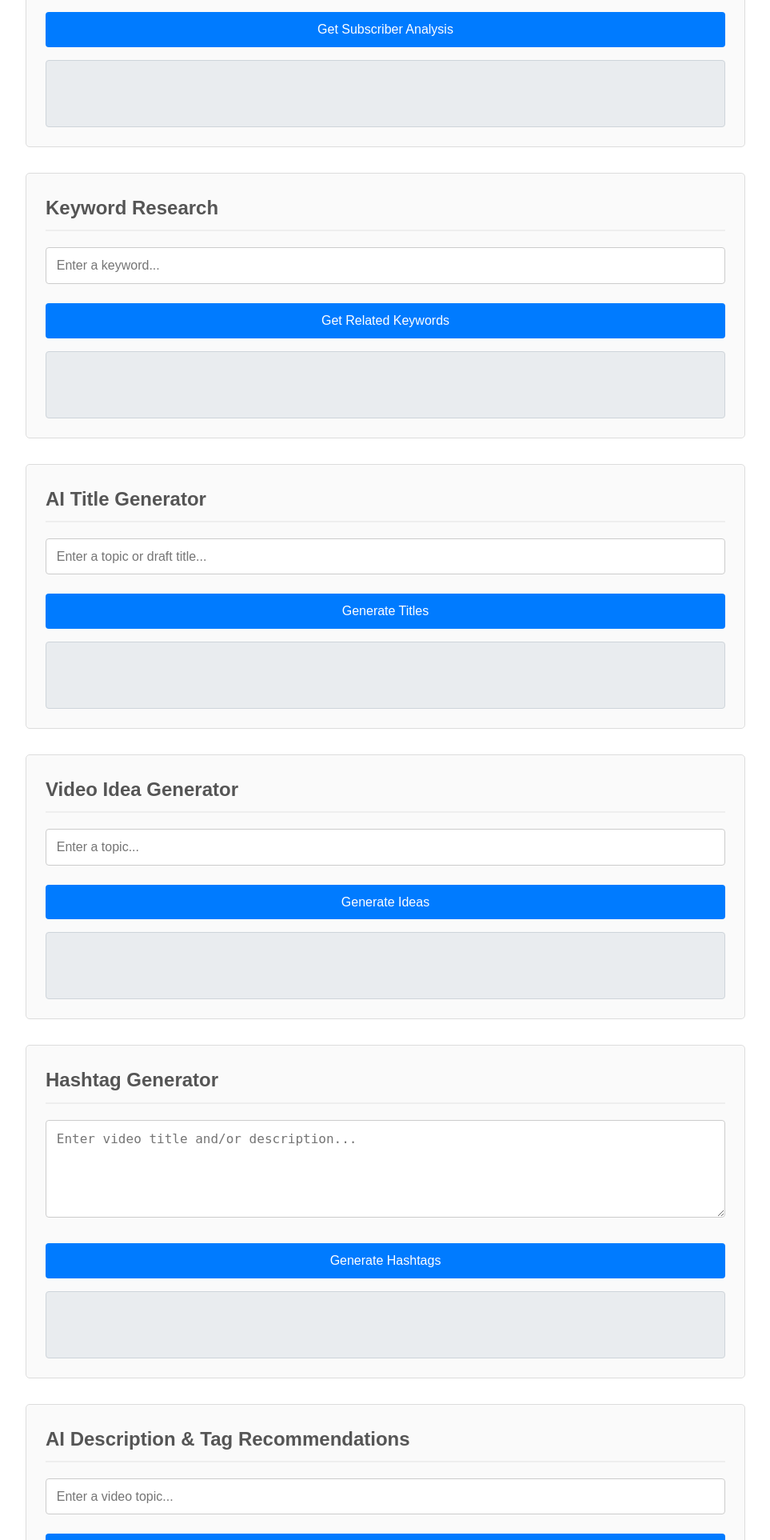
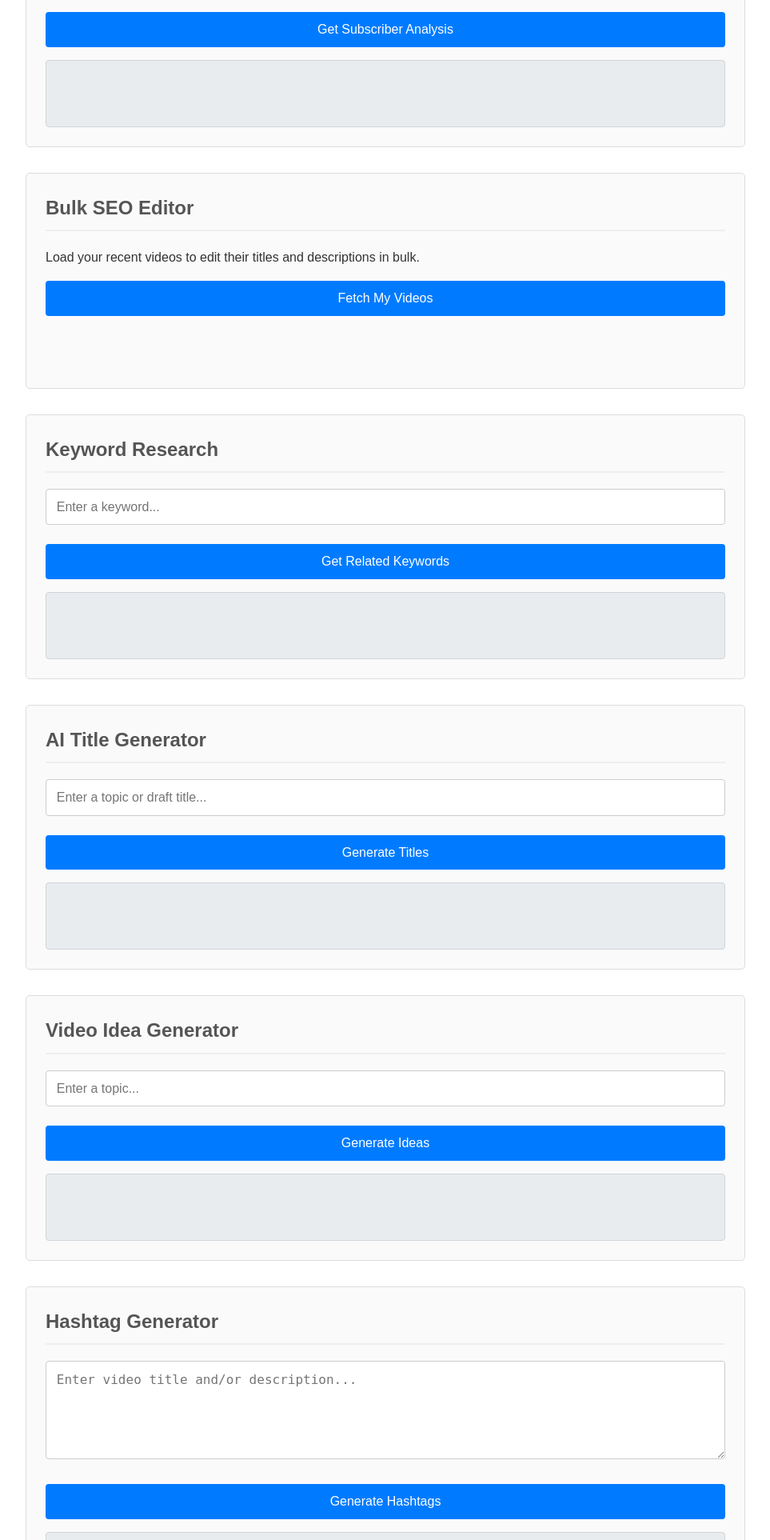
Before and after one commit to ampsonalsriya-rgb/Cooking-game-web, a Flask app: page / in a window 1280 px wide. Shown: the part 2451-4376 px from the top of the page at 80% size, without its empty margins (158-1121 px from the left). Run offline with Flask 3, Linux system fonts and the light colour scheme; the visitor is signed in with stand-in values (Sample User, id 1); data that the repository does not hold is empty.

Commit message:
feat: Add Bulk SEO Editing feature
This commit introduces a new "Bulk SEO Editing" feature for logged-in users, which allows them to edit the titles and descriptions of their videos in bulk.

- **OAuth Scope**: Adds the `youtube.force-ssl` scope to the Google OAuth configuration to request write access to the user's YouTube account.
- **Backend API**:
  - Implements a new API endpoint (`/api/my_videos`) to fetch a list of the user's videos.
  - Implements a new API endpoint (`/api/bulk_edit`) to receive a list of videos with updated metadata and apply the changes one by one using the YouTube Data API.
- **Frontend Interface**:
  - Adds a new "Bulk SEO Editor" section to the UI, which is only visible to logged-in users.
  - Implements the frontend logic to fetch the user's videos, display them in an editable table, and send the changes back to the server to be saved.

```diff
--- a/app.py
+++ b/app.py
@@ -48,7 +48,7 @@ google = oauth.register(
     authorize_params=None,
     api_base_url='https://www.googleapis.com/oauth2/v1/',
     userinfo_endpoint='https://openidconnect.googleapis.com/v1/userinfo',  # This is the endpoint to get user info
-    client_kwargs={'scope': 'openid email profile https://www.googleapis.com/auth/youtube.readonly https://www.googleapis.com/auth/youtube.analytics.readonly'},
+    client_kwargs={'scope': 'openid email profile https://www.googleapis.com/auth/youtube.readonly https://www.googleapis.com/auth/youtube.analytics.readonly https://www.googleapis.com/auth/youtube.force-ssl'},
 )
 
 # --- API Key Configuration ---
@@ -610,6 +610,121 @@ def subscriber_analysis():
         return jsonify({'error': 'An error occurred while fetching subscriber analysis.'}), 500
 
 
+@app.route('/api/my_videos', methods=['GET'])
+def get_my_videos():
+    if 'user' not in session:
+        return jsonify({'error': 'Unauthorized'}), 401
+
+    try:
+        from google.oauth2.credentials import Credentials
+
+        token = oauth.google.token
+        if not token:
+            return jsonify({'error': 'Authentication token not found.'}), 401
+
+        credentials = Credentials(
+            token=token.get('access_token'),
+            refresh_token=token.get('refresh_token'),
+            token_uri=google.access_token_url,
+            client_id=google.client_id,
+            client_secret=google.client_secret,
+            scopes=google.client_kwargs['scope']
+        )
+
+        youtube = build('youtube', 'v3', credentials=credentials)
+
+        videos = []
+        next_page_token = None
+        while True:
+            request = youtube.search().list(
+                part="snippet",
+                forMine=True,
+                type="video",
+                maxResults=50,
+                pageToken=next_page_token
+            )
+            response = request.execute()
+
+            for item in response.get('items', []):
+                videos.append({
+                    'videoId': item['id']['videoId'],
+                    'title': item['snippet']['title'],
+                    'description': item['snippet']['description']
+                })
+
+            next_page_token = response.get('nextPageToken')
+            if not next_page_token or len(videos) >= 200: # Limit to 200 videos for performance
+                break
+
+        return jsonify(videos)
+    except Exception as e:
+        app.logger.error(f"An error occurred while fetching user's videos: {e}")
+        return jsonify({'error': "An error occurred while fetching your videos."}), 500
+
+@app.route('/api/bulk_edit', methods=['POST'])
+def bulk_edit():
+    if 'user' not in session:
+        return jsonify({'error': 'Unauthorized'}), 401
+
+    data = request.get_json()
+    videos_to_update = data.get('videos')
+    if not videos_to_update:
+        return jsonify({'error': 'No videos to update provided.'}), 400
+
+    try:
+        from google.oauth2.credentials import Credentials
+
+        token = oauth.google.token
+        if not token:
+            return jsonify({'error': 'Authentication token not found.'}), 401
+
+        credentials = Credentials(
+            token=token.get('access_token'),
+            refresh_token=token.get('refresh_token'),
+            token_uri=google.access_token_url,
+            client_id=google.client_id,
+            client_secret=google.client_secret,
+            scopes=google.client_kwargs['scope']
+        )
+
+        youtube = build('youtube', 'v3', credentials=credentials)
+
+        updated_count = 0
+        for video in videos_to_update:
+            video_id = video.get('videoId')
+            new_title = video.get('title')
+            new_description = video.get('description')
+
+            if not video_id or not new_title or new_description is None:
+                continue
+
+            video_response = youtube.videos().list(
+                part='snippet',
+                id=video_id
+            ).execute()
+
+            if not video_response.get('items'):
+                continue
+
+            snippet = video_response['items'][0]['snippet']
+            snippet['title'] = new_title
+            snippet['description'] = new_description
+
+            youtube.videos().update(
+                part='snippet',
+                body={
+                    'id': video_id,
+                    'snippet': snippet
+                }
+            ).execute()
+            updated_count += 1
+
+        return jsonify({'message': f'{updated_count} videos updated successfully.'})
+    except Exception as e:
+        app.logger.error(f"An error occurred during bulk edit: {e}")
+        return jsonify({'error': 'An error occurred during the bulk edit process.'}), 500
+
+
 # --- Command to create the database ---
 @app.cli.command("init-db")
 def init_db_command():
--- a/static/script.js
+++ b/static/script.js
@@ -354,6 +354,84 @@ document.addEventListener('DOMContentLoaded', () => {
         `;
     }
 
+    // Bulk SEO Editor
+    const fetchVideosBtn = document.getElementById('fetch-videos-btn');
+    if (fetchVideosBtn) {
+        const bulkEditorResults = document.getElementById('bulk-editor-results');
+        const saveBulkEditBtn = document.getElementById('save-bulk-edit-btn');
+
+        fetchVideosBtn.addEventListener('click', () => {
+            fetchVideosBtn.textContent = 'Loading...';
+            fetchVideosBtn.disabled = true;
+            fetch('/api/my_videos')
+                .then(response => response.json())
+                .then(data => {
+                    fetchVideosBtn.textContent = 'Fetch My Videos';
+                    fetchVideosBtn.disabled = false;
+                    if (data.error) {
+                        displayError(bulkEditorResults, data.error);
+                    } else {
+                        renderBulkEditor(bulkEditorResults, data);
+                        saveBulkEditBtn.style.display = 'block';
+                    }
+                });
+        });
+
+        const renderBulkEditor = (element, videos) => {
+            element.innerHTML = '';
+            const table = document.createElement('table');
+            table.style.width = '100%';
+            table.setAttribute('border', '1');
+            table.setAttribute('cellpadding', '5');
+            table.innerHTML = `
+                <thead>
+                    <tr>
+                        <th style="width: 30%;">Title</th>
+                        <th style="width: 70%;">Description</th>
+                    </tr>
+                </thead>
+                <tbody>
+                </tbody>
+            `;
+            const tbody = table.querySelector('tbody');
+            videos.forEach((video) => {
+                const row = document.createElement('tr');
+                row.dataset.videoId = video.videoId;
+                row.innerHTML = `
+                    <td><input type="text" value="${video.title}" class="bulk-edit-title" style="width: 100%; box-sizing: border-box;"></td>
+                    <td><textarea rows="4" class="bulk-edit-desc" style="width: 100%; box-sizing: border-box; resize: vertical;">${video.description}</textarea></td>
+                `;
+                tbody.appendChild(row);
+            });
+            element.appendChild(table);
+        };
+
+        saveBulkEditBtn.addEventListener('click', () => {
+            const updatedVideos = [];
+            document.querySelectorAll('#bulk-editor-results tbody tr').forEach(row => {
+                const videoId = row.dataset.videoId;
+                const title = row.querySelector('.bulk-edit-title').value;
+                const description = row.querySelector('.bulk-edit-desc').value;
+                updatedVideos.push({ videoId, title, description });
+            });
+
+            saveBulkEditBtn.textContent = 'Saving...';
+            saveBulkEditBtn.disabled = true;
+
+            fetch('/api/bulk_edit', {
+                method: 'POST',
+                headers: { 'Content-Type': 'application/json' },
+                body: JSON.stringify({ videos: updatedVideos })
+            })
+            .then(response => response.json())
+            .then(data => {
+                saveBulkEditBtn.textContent = 'Save All Changes';
+                saveBulkEditBtn.disabled = false;
+                alert(data.message || data.error);
+            });
+        });
+    }
+
     // Subscriber Analysis
     const subscriberAnalysisBtn = document.getElementById('subscriber-analysis-btn');
     if (subscriberAnalysisBtn) {
--- a/templates/index.html
+++ b/templates/index.html
@@ -79,6 +79,15 @@
             <button id="subscriber-analysis-btn">Get Subscriber Analysis</button>
             <div id="subscriber-analysis-results" class="results"></div>
         </div>
+
+        <!-- Bulk SEO Editor -->
+        <div class="tool-section">
+            <h2>Bulk SEO Editor</h2>
+            <p>Load your recent videos to edit their titles and descriptions in bulk.</p>
+            <button id="fetch-videos-btn">Fetch My Videos</button>
+            <div id="bulk-editor-results" class="results" style="padding: 0; border: none; background: none;"></div>
+            <button id="save-bulk-edit-btn" style="display: none; margin-top: 1rem; background-color: #28a745;">Save All Changes</button>
+        </div>
         {% endif %}
 
         <!-- Keyword Research Tool -->
```
